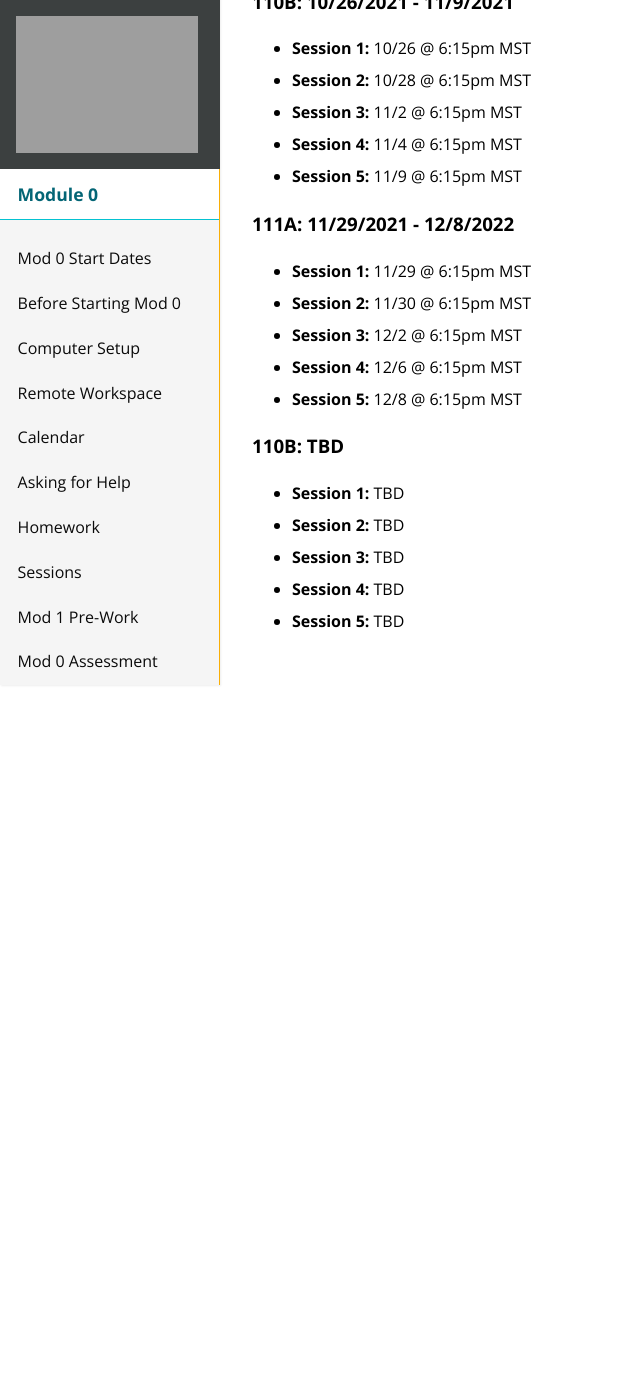
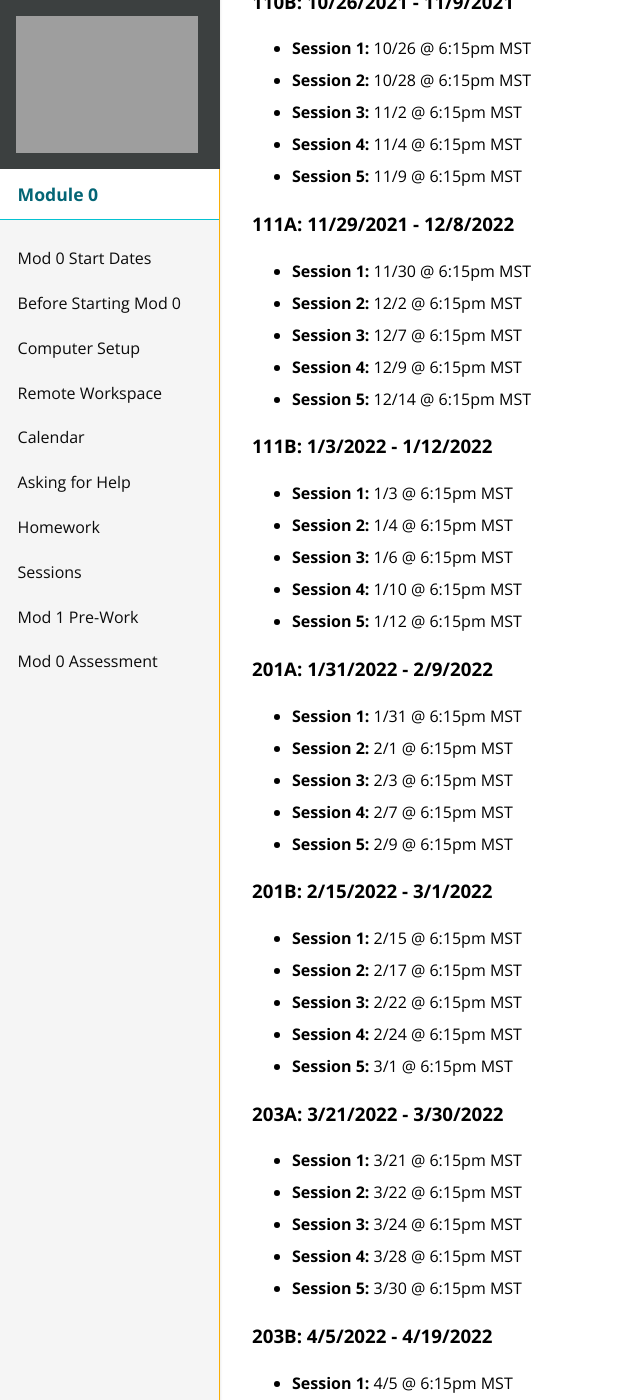
Before and after one commit to turingschool/mod-0-curriculum, a Jekyll site: the page built from start-dates.md, in a window 1280 px wide and 1400 px high, scrolled down 841 px. Shown: the whole window, without its empty margins (0-640 px from the left). Built offline with Jekyll 4.4.1, drawn with Linux system fonts in a browser that asks for light colours; nearby versions of some CDN libraries; before the commit the page ends 1526 px from its top, so only the background shows below that; some of the changed text lies outside the part shown.

Commit message:
Add 2022 dates

```diff
--- a/start-dates.md
+++ b/start-dates.md
@@ -34,15 +34,71 @@ permalink:  start-dates
 - **Session 5:** 11/9 @ 6:15pm MST
 
 ### 111A: 11/29/2021 - 12/8/2022
-- **Session 1:** 11/29 @ 6:15pm MST
-- **Session 2:** 11/30 @ 6:15pm MST
-- **Session 3:** 12/2 @ 6:15pm MST
-- **Session 4:** 12/6 @ 6:15pm MST
-- **Session 5:** 12/8 @ 6:15pm MST
+- **Session 1:** 11/30 @ 6:15pm MST
+- **Session 2:** 12/2 @ 6:15pm MST
+- **Session 3:** 12/7 @ 6:15pm MST
+- **Session 4:** 12/9 @ 6:15pm MST
+- **Session 5:** 12/14 @ 6:15pm MST
 
-### 110B: TBD
-- **Session 1:** TBD
-- **Session 2:** TBD
-- **Session 3:** TBD
-- **Session 4:** TBD
-- **Session 5:** TBD
+### 111B: 1/3/2022 - 1/12/2022
+- **Session 1:** 1/3 @ 6:15pm MST
+- **Session 2:** 1/4 @ 6:15pm MST
+- **Session 3:** 1/6 @ 6:15pm MST
+- **Session 4:** 1/10 @ 6:15pm MST
+- **Session 5:** 1/12 @ 6:15pm MST
+
+### 201A: 1/31/2022 - 2/9/2022
+- **Session 1:** 1/31 @ 6:15pm MST
+- **Session 2:** 2/1 @ 6:15pm MST
+- **Session 3:** 2/3 @ 6:15pm MST
+- **Session 4:** 2/7 @ 6:15pm MST
+- **Session 5:** 2/9 @ 6:15pm MST
+
+### 201B: 2/15/2022 - 3/1/2022
+- **Session 1:** 2/15 @ 6:15pm MST
+- **Session 2:** 2/17 @ 6:15pm MST
+- **Session 3:** 2/22 @ 6:15pm MST
+- **Session 4:** 2/24 @ 6:15pm MST
+- **Session 5:** 3/1 @ 6:15pm MST
+
+### 203A: 3/21/2022 - 3/30/2022
+- **Session 1:** 3/21 @ 6:15pm MST
+- **Session 2:** 3/22 @ 6:15pm MST
+- **Session 3:** 3/24 @ 6:15pm MST
+- **Session 4:** 3/28 @ 6:15pm MST
+- **Session 5:** 3/30 @ 6:15pm MST
+
+### 203B: 4/5/2022 - 4/19/2022
+- **Session 1:** 4/5 @ 6:15pm MST
+- **Session 2:** 4/7 @ 6:15pm MST
+- **Session 3:** 4/12 @ 6:15pm MST
+- **Session 4:** 4/14 @ 6:15pm MST
+- **Session 5:** 4/19 @ 6:15pm MST
+
+### 205A: 5/9/2022 - 5/18/2022
+- **Session 1:** 5/9 @ 6:15pm MST
+- **Session 2:** 5/10 @ 6:15pm MST
+- **Session 3:** 5/12 @ 6:15pm MST
+- **Session 4:** 5/16 @ 6:15pm MST
+- **Session 5:** 5/18 @ 6:15pm MST
+
+### 205B: 5/24/2022 - 6/7/2022
+- **Session 1:** 5/24 @ 6:15pm MST
+- **Session 2:** 5/26 @ 6:15pm MST
+- **Session 3:** 5/31 @ 6:15pm MST
+- **Session 4:** 6/2 @ 6:15pm MST
+- **Session 5:** 6/7 @ 6:15pm MST
+
+### 207A: 7/5/2022 - 7/19/2022
+- **Session 1:** 7/5 @ 6:15pm MST
+- **Session 2:** 7/7 @ 6:15pm MST
+- **Session 3:** 7/12 @ 6:15pm MST
+- **Session 4:** 7/14 @ 6:15pm MST
+- **Session 5:** 7/19 @ 6:15pm MST
+
+### 207B: 7/18/2022 - 7/27/2022
+- **Session 1:** 7/18 @ 6:15pm MST
+- **Session 2:** 7/19 @ 6:15pm MST
+- **Session 3:** 7/21 @ 6:15pm MST
+- **Session 4:** 7/25 @ 6:15pm MST
+- **Session 5:** 7/27 @ 6:15pm MST
```
